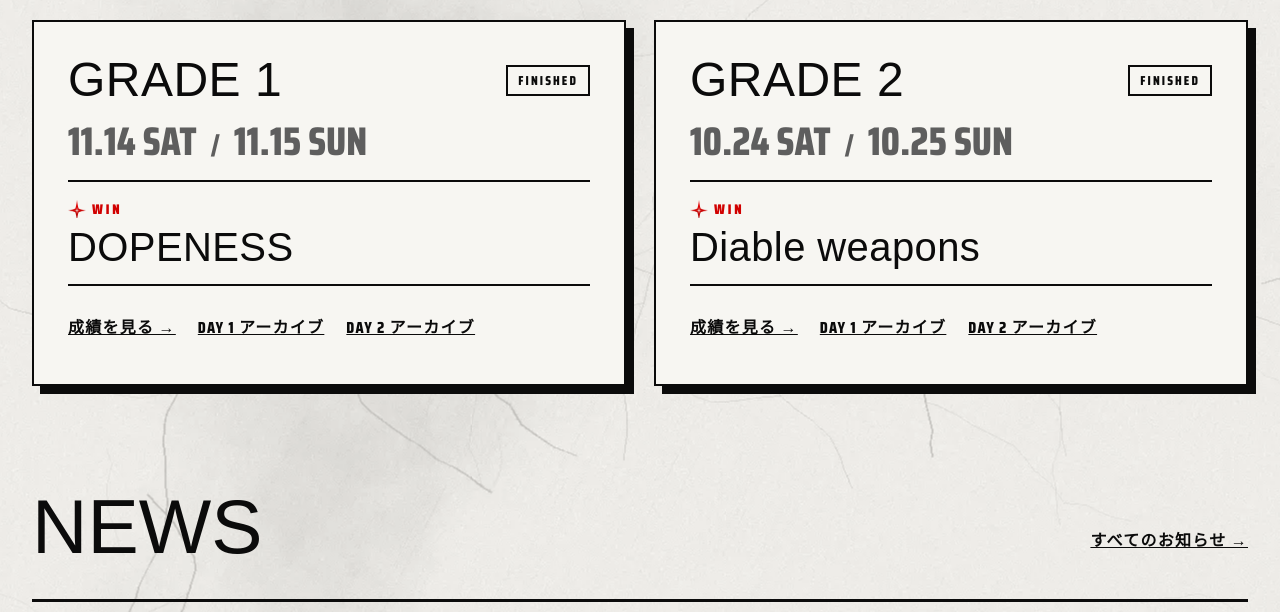
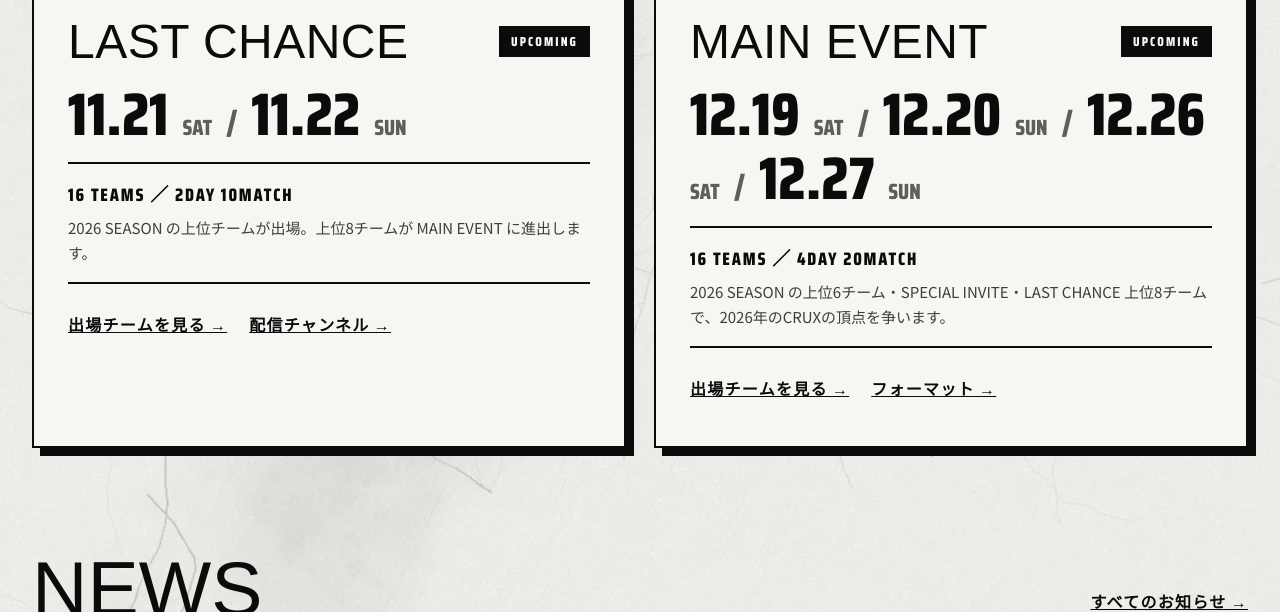
Before and after one commit to sena-sorq1023/crux-site, a plain HTML site: page 404.html in a window 1280 px wide. Shown: the part 1366-1978 px from the top of the page. Drawn offline with Linux system fonts and the light colour scheme; a web font is replaced by a local one.

Commit message:
TOP: NOW ONをINVITATION 2026に
Co-Authored-By: Claude Opus 5.5 <noreply@anthropic.com>
Claude-Session: https://claude.ai/code/session_013wRNeWVMbiD3PSNdp88mc1

```diff
--- a/404.html
+++ b/404.html
@@ -109,53 +109,41 @@ body{margin:0;background:#0B0B0B}
 </section>
 
 <div aria-hidden="true" style="position: relative; z-index: 2; margin-top: -40px; transform: rotate(-2deg); background: var(--ink); color: var(--paper2); border-top: 3px solid var(--paper2); border-bottom: 3px solid var(--paper2); white-space: nowrap; overflow: hidden">
-<div class="cd cx-anim" style="display: inline-block; padding: 12px 0; font-weight: 800; font-size: 20px; letter-spacing: .24em; animation: cx-tape 40s linear infinite">CRUX SUPER LEAGUE ✦ 2026 SEASON ✦ GRADE 1 — 11.14 SAT / 11.15 SUN ✦ CRUX SUPER LEAGUE ✦ 2026 SEASON ✦ GRADE 1 — 11.14 SAT / 11.15 SUN ✦ CRUX SUPER LEAGUE ✦ 2026 SEASON ✦ GRADE 1 — 11.14 SAT / 11.15 SUN ✦ CRUX SUPER LEAGUE ✦ 2026 SEASON ✦ GRADE 1 — 11.14 SAT / 11.15 SUN ✦ CRUX SUPER LEAGUE ✦ 2026 SEASON ✦ GRADE 1 — 11.14 SAT / 11.15 SUN ✦ CRUX SUPER LEAGUE ✦ 2026 SEASON ✦ GRADE 1 — 11.14 SAT / 11.15 SUN ✦ </div>
+<div class="cd cx-anim" style="display: inline-block; padding: 12px 0; font-weight: 800; font-size: 20px; letter-spacing: .24em; animation: cx-tape 40s linear infinite">CRUX INVITATION 2026 ✦ LAST CHANCE — 11.21 SAT / 11.22 SUN ✦ MAIN EVENT — 12.19 SAT / 12.20 SUN / 12.26 SAT / 12.27 SUN ✦ CRUX INVITATION 2026 ✦ LAST CHANCE — 11.21 SAT / 11.22 SUN ✦ MAIN EVENT — 12.19 SAT / 12.20 SUN / 12.26 SAT / 12.27 SUN ✦ CRUX INVITATION 2026 ✦ LAST CHANCE — 11.21 SAT / 11.22 SUN ✦ MAIN EVENT — 12.19 SAT / 12.20 SUN / 12.26 SAT / 12.27 SUN ✦ CRUX INVITATION 2026 ✦ LAST CHANCE — 11.21 SAT / 11.22 SUN ✦ MAIN EVENT — 12.19 SAT / 12.20 SUN / 12.26 SAT / 12.27 SUN ✦ </div>
 </div>
 
 <section class="wrap sec">
 <div class="sec-h">
 <div style="display: flex; flex-direction: column; gap: 14px">
 <span class="tape">NOW ON</span>
-<h2 style="display: flex; flex-wrap: wrap; align-items: center; gap: 8px 24px"><img src="assets/v2-crux-sl-logo-black.webp" alt="CRUX SUPER LEAGUE" style="display: block; width: clamp(130px, 14vw, 180px); height: auto">2026 SEASON</h2>
+<h2 style="display: flex; flex-wrap: wrap; align-items: center; gap: 8px 24px"><img src="assets/v2-crux-logo-black.webp" alt="CRUX" style="display: block; width: clamp(110px, 11vw, 150px); height: auto">INVITATION 2026</h2>
 </div>
 <a class="more" href="tournament.html">大会の詳細 →</a>
 </div>
 <div style="display: grid; grid-template-columns: repeat(auto-fit, minmax(min(100%, 440px), 1fr)); gap: 28px">
 <article class="card" style="padding: 34px; display: flex; flex-direction: column; gap: 18px">
 <div style="display: flex; align-items: center; justify-content: space-between; gap: 12px">
-<span class="st" style="font-size: clamp(34px, 4vw, 48px); line-height: 1">GRADE 1</span>
-<span class="chip">FINISHED</span>
+<span class="st" style="font-size: clamp(34px, 4vw, 48px); line-height: 1">LAST CHANCE</span>
+<span class="chip k">UPCOMING</span>
 </div>
-<div class="cd" style="display: flex; flex-wrap: wrap; align-items: baseline; gap: 4px 14px; font-weight: 800; line-height: 1; color: var(--grey)">
-<span style="font-size: 40px">11.14 SAT</span><span style="font-size: 28px">/</span><span style="font-size: 40px">11.15 SUN</span>
+<div class="cd" style="display: flex; flex-wrap: wrap; align-items: baseline; gap: 4px 14px; font-weight: 800; line-height: 1"><span style="font-size: clamp(40px, 5vw, 60px)">11.21</span><span style="font-size: 22px; color: var(--grey)">SAT</span><span style="font-size: 34px; color: var(--grey)">/</span><span style="font-size: clamp(40px, 5vw, 60px)">11.22</span><span style="font-size: 22px; color: var(--grey)">SUN</span></div>
+<div style="display: flex; flex-direction: column; gap: 6px; padding: 16px 0; border-top: 2px solid var(--ink); border-bottom: 2px solid var(--ink)">
+<span class="cd" style="font-weight: 800; font-size: 18px; letter-spacing: .1em">16 TEAMS ／ 2DAY 10MATCH</span>
+<span style="font-size: 15px; line-height: 1.7; color: #3E3E3E">2026 SEASON の上位チームが出場。上位8チームが MAIN EVENT に進出します。</span>
 </div>
-<div style="display: flex; flex-direction: column; gap: 6px; padding: 16px 0; border-top: 2px solid var(--ink); border-bottom: 2px solid var(--ink)">
-<span class="win"><img src="assets/star-red.webp" alt="" aria-hidden="true">WIN</span>
-<span class="st" style="font-size: 40px; line-height: 1.05">DOPENESS</span>
-</div>
-<div style="display: flex; flex-wrap: wrap; gap: 10px 22px; align-items: center">
-<a class="more" href="results.html">成績を見る →</a>
-<a class="more" href="https://youtube.com/live/zn1uJyoLTXk" target="_blank" rel="noopener">DAY 1 アーカイブ</a>
-<a class="more" href="https://youtube.com/live/fdJsbHc5DLM" target="_blank" rel="noopener">DAY 2 アーカイブ</a>
-</div>
+<div style="display: flex; flex-wrap: wrap; gap: 10px 22px; align-items: center"><a class="more" href="teams.html">出場チームを見る →</a><a class="more" href="https://www.youtube.com/@_PMSB_" target="_blank" rel="noopener">配信チャンネル →</a></div>
 </article>
 <article class="card" style="padding: 34px; display: flex; flex-direction: column; gap: 18px">
 <div style="display: flex; align-items: center; justify-content: space-between; gap: 12px">
-<span class="st" style="font-size: clamp(34px, 4vw, 48px); line-height: 1">GRADE 2</span>
-<span class="chip">FINISHED</span>
+<span class="st" style="font-size: clamp(34px, 4vw, 48px); line-height: 1">MAIN EVENT</span>
+<span class="chip k">UPCOMING</span>
 </div>
-<div class="cd" style="display: flex; flex-wrap: wrap; align-items: baseline; gap: 4px 14px; font-weight: 800; line-height: 1; color: var(--grey)">
-<span style="font-size: 40px">10.24 SAT</span><span style="font-size: 28px">/</span><span style="font-size: 40px">10.25 SUN</span>
+<div class="cd" style="display: flex; flex-wrap: wrap; align-items: baseline; gap: 4px 14px; font-weight: 800; line-height: 1"><span style="font-size: clamp(40px, 5vw, 60px)">12.19</span><span style="font-size: 22px; color: var(--grey)">SAT</span><span style="font-size: 34px; color: var(--grey)">/</span><span style="font-size: clamp(40px, 5vw, 60px)">12.20</span><span style="font-size: 22px; color: var(--grey)">SUN</span><span style="font-size: 34px; color: var(--grey)">/</span><span style="font-size: clamp(40px, 5vw, 60px)">12.26</span><span style="font-size: 22px; color: var(--grey)">SAT</span><span style="font-size: 34px; color: var(--grey)">/</span><span style="font-size: clamp(40px, 5vw, 60px)">12.27</span><span style="font-size: 22px; color: var(--grey)">SUN</span></div>
+<div style="display: flex; flex-direction: column; gap: 6px; padding: 16px 0; border-top: 2px solid var(--ink); border-bottom: 2px solid var(--ink)">
+<span class="cd" style="font-weight: 800; font-size: 18px; letter-spacing: .1em">16 TEAMS ／ 4DAY 20MATCH</span>
+<span style="font-size: 15px; line-height: 1.7; color: #3E3E3E">2026 SEASON の上位6チーム・SPECIAL INVITE・LAST CHANCE 上位8チームで、2026年のCRUXの頂点を争います。</span>
 </div>
-<div style="display: flex; flex-direction: column; gap: 6px; padding: 16px 0; border-top: 2px solid var(--ink); border-bottom: 2px solid var(--ink)">
-<span class="win"><img src="assets/star-red.webp" alt="" aria-hidden="true">WIN</span>
-<span class="st" style="font-size: 40px; line-height: 1.05">Diable weapons</span>
-</div>
-<div style="display: flex; flex-wrap: wrap; gap: 10px 22px; align-items: center">
-<a class="more" href="results.html">成績を見る →</a>
-<a class="more" href="https://youtube.com/live/L3v0COF5H88" target="_blank" rel="noopener">DAY 1 アーカイブ</a>
-<a class="more" href="https://youtube.com/live/1DTYFN6kDsA" target="_blank" rel="noopener">DAY 2 アーカイブ</a>
-</div>
+<div style="display: flex; flex-wrap: wrap; gap: 10px 22px; align-items: center"><a class="more" href="teams.html">出場チームを見る →</a><a class="more" href="tournament.html#format">フォーマット →</a></div>
 </article>
 </div>
 </section>
```
Also changed, not shown: 2027season/index.html (+1 -1 lines), index.html (+16 -28 lines).
